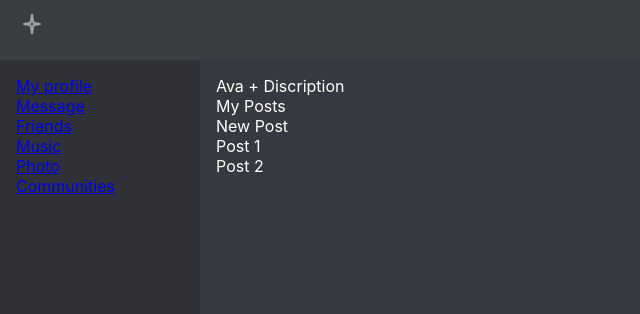
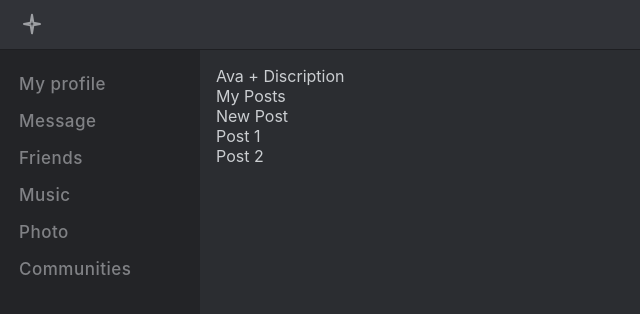
Before and after one commit to kris-mel/myProjectApp, a React (Create React App) app: page / in a window 1280 px wide. Shown: the top 314 px of the page, without its empty margins (0-640 px from the left). Built offline with nearby package versions, Linux system fonts and the light colour scheme.

Commit message:
changed module.css for Navbar

```diff
--- a/src/App.module.css
+++ b/src/App.module.css
@@ -1,30 +1,29 @@
 .layout {
     display: grid;
     grid-template-columns: 200px 1fr;  /* 200px — navbar, остальное — контент */
-    grid-template-rows: 60px 1fr;      /* 60px — хэдер, остальное — основа */
+    grid-template-rows: 50px 1fr;      /* 50px — хэдер, остальное — основа */
     grid-template-areas:
         "h h"
         "n m";
     height: 100vh; /* на весь экран */
     background: #2b2d31;
-    position: relative; /* нужно для абсолютного позиционирования логотипа */
 }
 
 .header {
     grid-area: h;
-    background: #3A3D42;
+    background:#313338;
     padding: 1rem;
-    position: relative; /* нужно для .logo внутри */
+    border-bottom: 1px solid #1e1f22; /* лёгкая тень*/
 }
 
 .nav {
     grid-area: n;
-    background: #2F3136;
+    background:  #1e1f229c;
     padding: 1rem;
 }
 
 .main {
     grid-area: m;
     padding: 1rem;
-    background: #36393F;
+    background: #2b2d31;
 }
--- a/src/Components/Navbar/Navbar.jsx
+++ b/src/Components/Navbar/Navbar.jsx
@@ -1,6 +1,8 @@
+import styles from './Navbar.module.css';
+
 const Navbar = () => {
     return (
-        <div>
+        <div className={styles.layout}>
             <div>
                 <a href='#s'>My profile</a>
             </div>
--- /dev/null
+++ b/src/Components/Navbar/Navbar.module.css
@@ -0,0 +1,23 @@
+.layout {
+    display: flex;
+    flex-direction: column;
+    gap: 1px; /* расстояние между ссылками */
+    height: 100%;
+    letter-spacing: 0.5px; /* добавили чуть больше пространства между буквами */
+}
+
+.layout a {
+    color: #dbdee181;
+    text-decoration: none;
+    padding: 8px 3px;
+    border-radius: 8px;
+    transition: all 0.1s ease;
+    font-size: 17px;
+    font-weight: 500;
+    display: block;
+}
+
+.layout a:hover {
+    background-color: #3c3f4584; /* чуть светлее фон при наведении */
+    box-shadow: 0 0 10px rgba(0, 0, 0, 0.025); /* тень при наведении */
+}
--- a/src/Components/Profile/Profile.module.css
+++ b/src/Components/Profile/Profile.module.css
@@ -1,3 +1,3 @@
 .layout {
-    color: white;
+    color: #dbdee1e8;
 }
--- a/src/index.js
+++ b/src/index.js
@@ -11,7 +11,4 @@ root.render(
   </React.StrictMode>
 );
 
-// If you want to start measuring performance in your app, pass a function
-// to log results (for example: reportWebVitals(console.log))
-// or send to an analytics endpoint. Learn more: https://bit.ly/CRA-vitals
 reportWebVitals();
```
